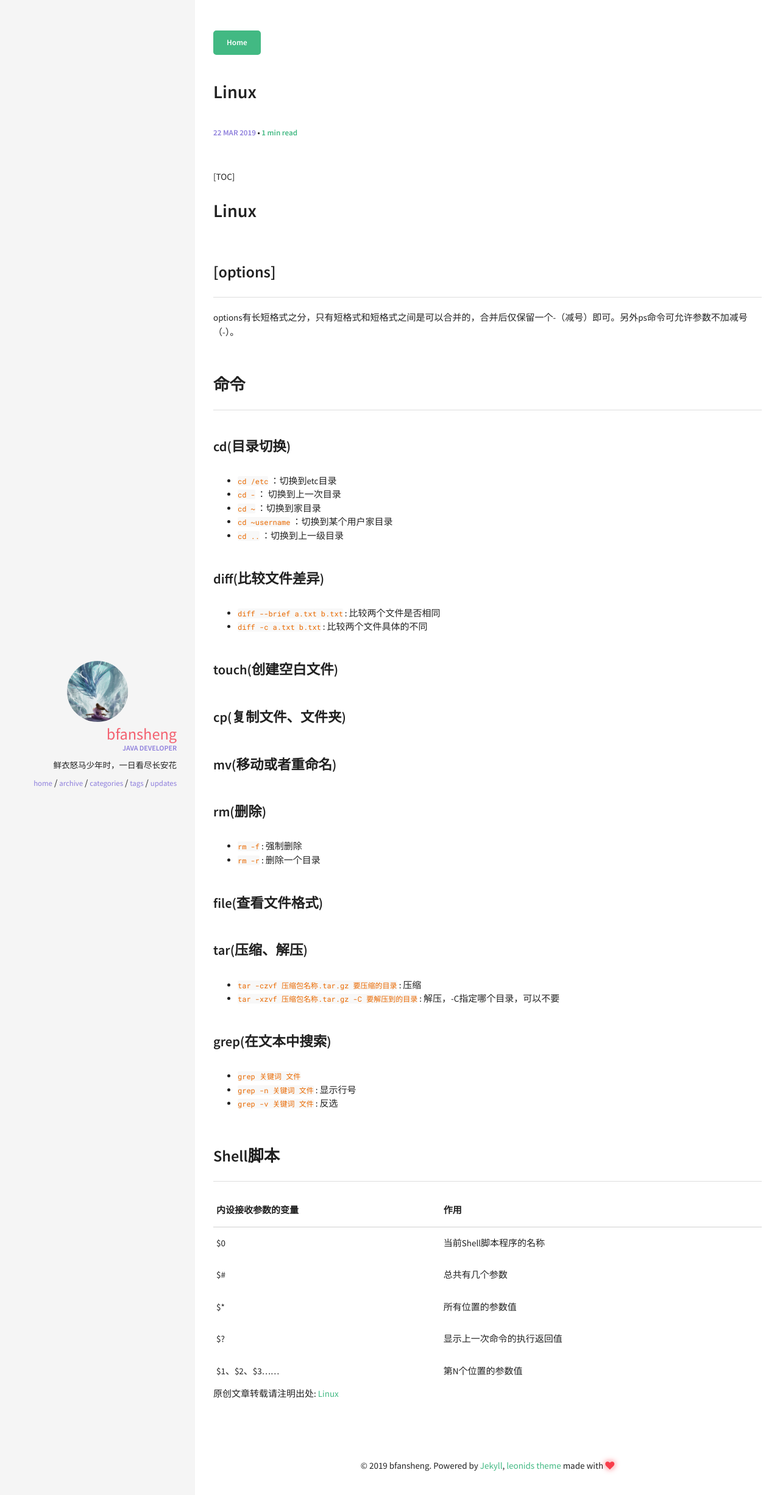
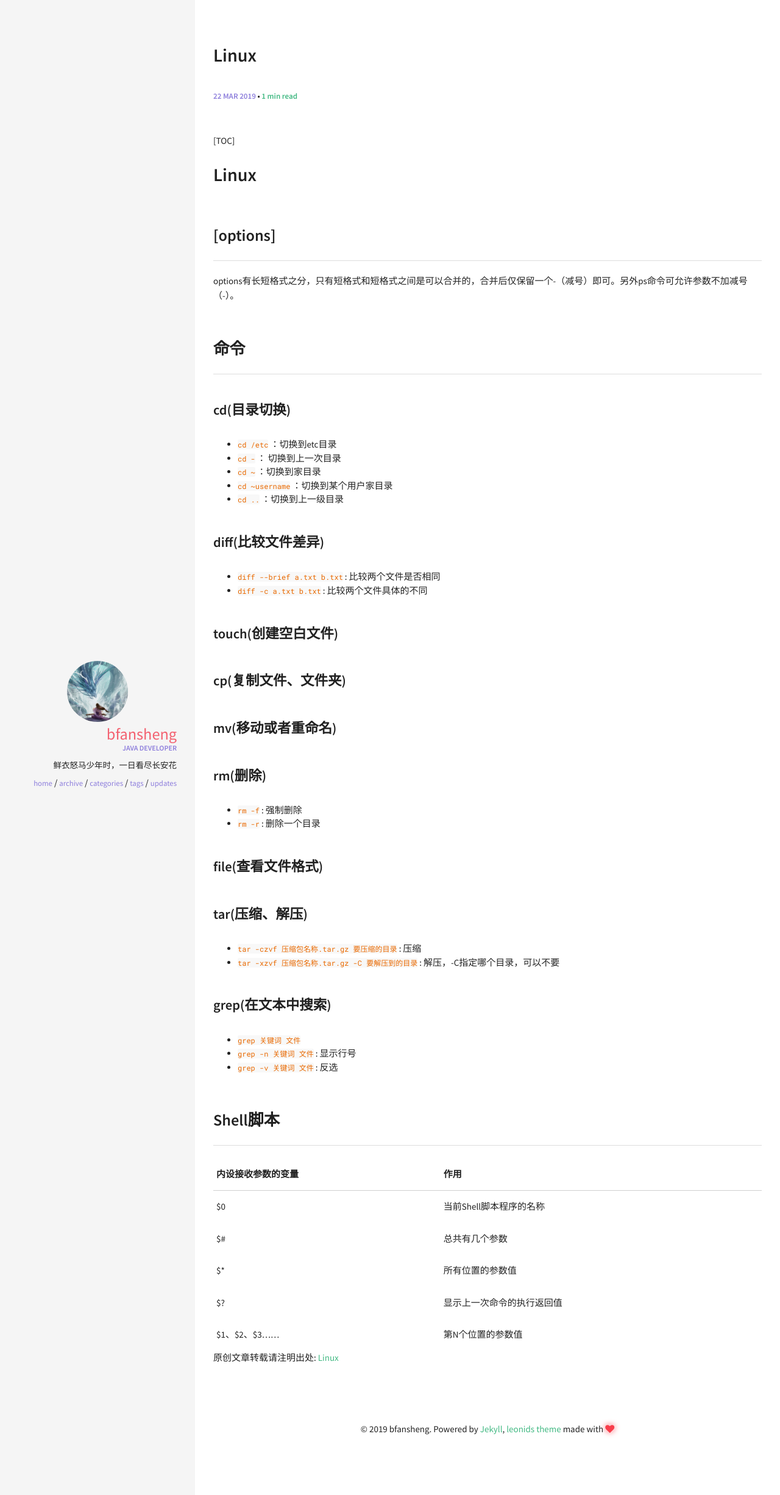
Before and after one commit to bfansheng/blog-jekins, a Jekyll site: the page built from _posts/2019-03-22-Linux.md, in a window 1280 px wide. Shown: the top 2452 px of the page at 61% size. Built offline with Jekyll 4.4.1, drawn with Linux system fonts in a browser that asks for light colours.

Commit message:
去除home按钮

```diff
--- a/_layouts/post.html
+++ b/_layouts/post.html
@@ -2,9 +2,6 @@
 layout: default
 ---
 
-<a class="btn" href= "{{ site.url }}/" >
-  Home
-</a>
 {% if page.image.feature %}
 <div class="post-image-feature">
   <img class="feature-image" src=
```
